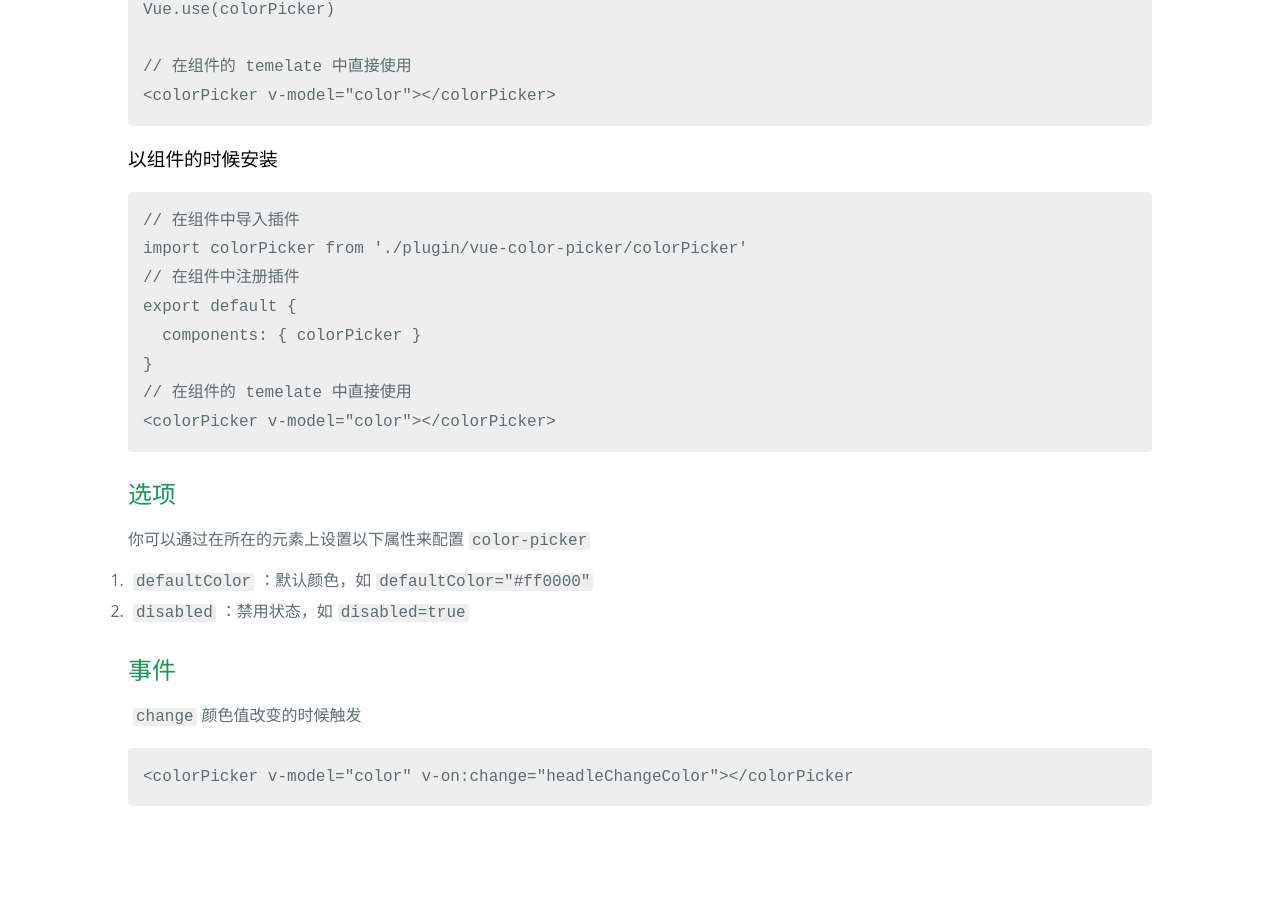
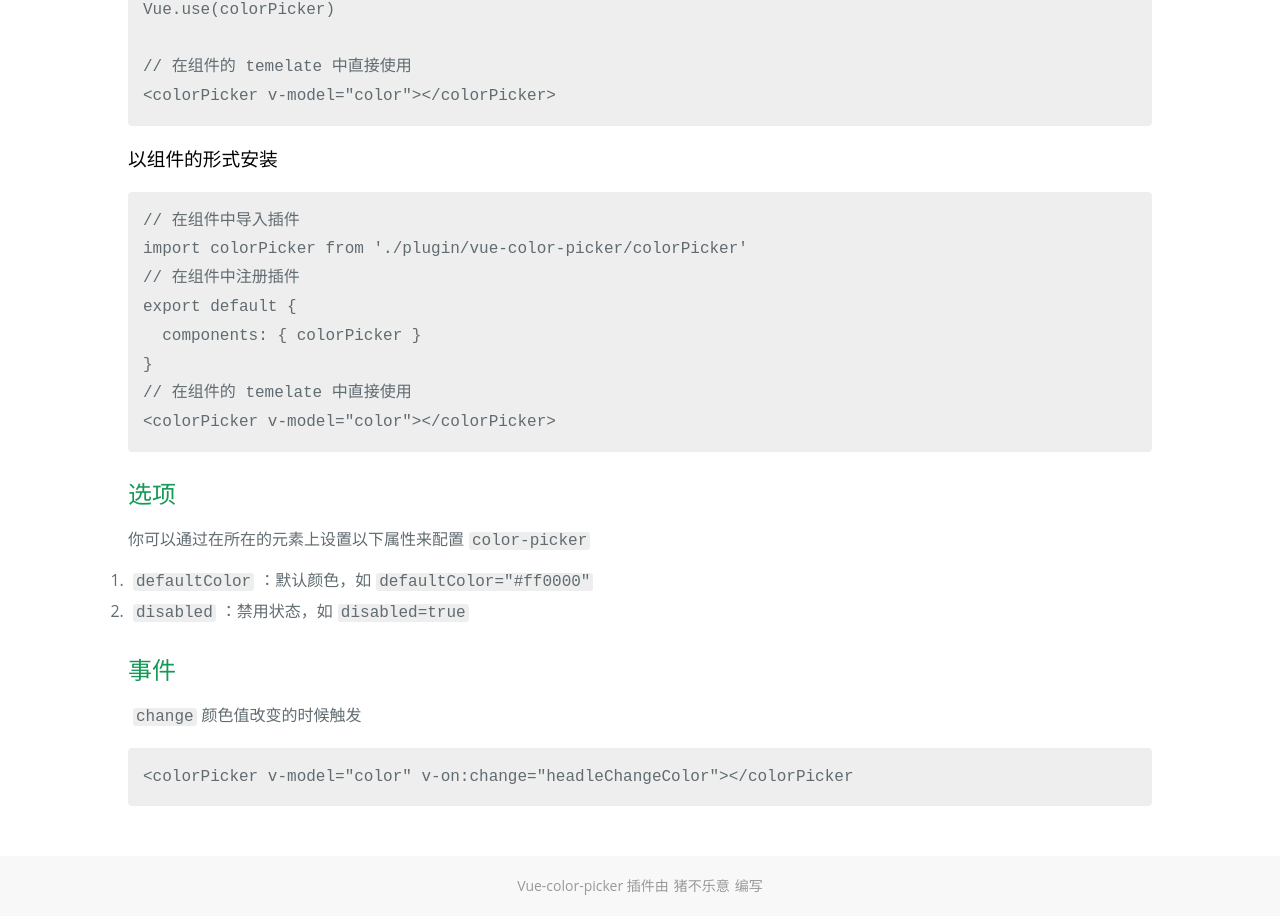
Before and after one commit to zuley/vue-color-picker, a Vue app: page / in a window 1280 px wide. Shown: the part 1054-1970 px from the top of the page. Before the commit the page ends 1876 px from the top, so only its background shows below. Built offline with nearby package versions, Linux system fonts and the light colour scheme.

Commit message:
更新文档下载链接和样式

```diff
--- a/src/App.vue
+++ b/src/App.vue
@@ -3,9 +3,9 @@
     <div class="page-header">
       <h1>Vue-color-picker</h1>
       <h2>基于Vue2.0的颜色选择器插件</h2>
-      <a href="#" class="btn">View on GitHub</a>
-      <a href="#" class="btn">下载整个项目</a>
-      <a href="#" class="btn">只下载插件</a>
+      <a href="https://github.com/zuley/vue-color-picker" class="btn" target="_blank">View on GitHub</a>
+      <a href="http://zly-public-files.oss-cn-shenzhen.aliyuncs.com/github/vue-color-picker.all.zip" class="btn" target="_blank">下载整个项目</a>
+      <a href="http://zly-public-files.oss-cn-shenzhen.aliyuncs.com/github/vue-color-picker.zip" class="btn" target="_blank">只下载插件</a>
     </div>
     <div class="page-content">
       <h1>Vue-color-picker</h1>
@@ -32,7 +32,7 @@ Vue.use(colorPicker)
 // 在组件的 temelate 中直接使用
 &lt;colorPicker v-model=&quot;color&quot;&gt;&lt;/colorPicker&gt;
 </pre>
-      <h3>以组件的时候安装</h3>
+      <h3>以组件的形式安装</h3>
 <pre>// 在组件中导入插件
 import colorPicker from './plugin/vue-color-picker/colorPicker'
 // 在组件中注册插件
@@ -53,6 +53,7 @@ export default {
 <pre>&lt;colorPicker v-model=&quot;color&quot; v-on:change=&quot;headleChangeColor&quot;&gt;&lt;/colorPicker
 </pre>
     </div>
+    <div class="page-footer">Vue-color-picker 插件由<a href="http://www.rxshc.com/" target="_blank">猪不乐意</a>编写</div>
   </div>
 </template>
 
--- a/src/assets/style.scss
+++ b/src/assets/style.scss
@@ -46,6 +46,7 @@ h1,h2,h3,h4,h5,h6{ font-weight: normal; margin: 0; padding: 0px; }
   padding: 0 30px;
   font-size: 16px;
   line-height: 1.8;
+  margin-bottom: 50px;
   h1,h2{
     margin-top: 20px;
     margin-bottom: 10px;
@@ -67,3 +68,13 @@ h1,h2,h3,h4,h5,h6{ font-weight: normal; margin: 0; padding: 0px; }
     border-radius: 4px;
   }
 }
+
+.page-footer{
+  text-align: center;
+  line-height: 60px;
+  background: #f8f8f8;
+  color: #999;
+  font-size: 14px;
+  a{ margin: 0 5px; color: #999; transition: color .3s ease; }
+  a:hover{ color: #159957; }
+}
```
